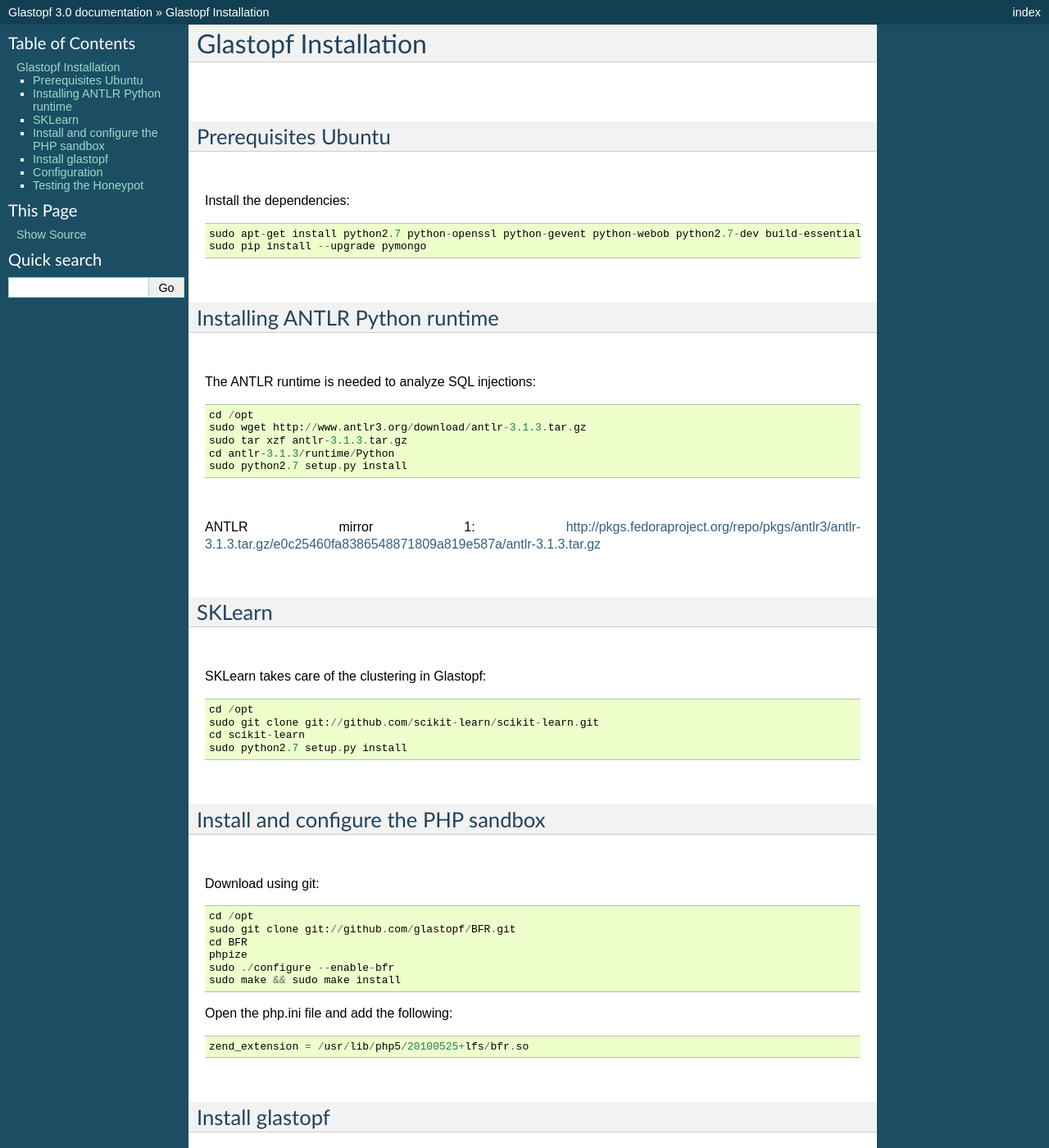
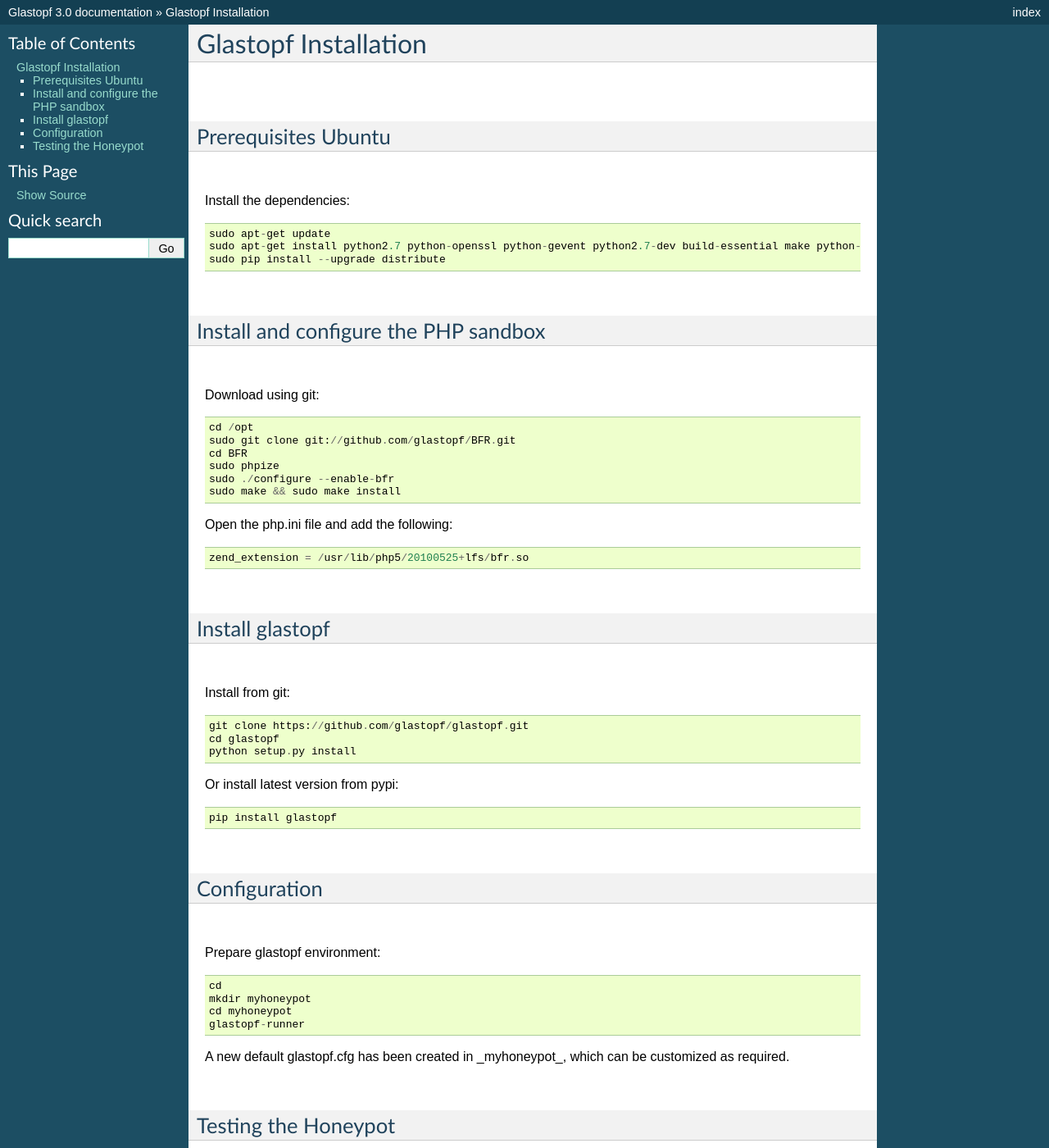
Before and after one commit to mushorg/glastopf, a Sphinx documentation site: the page built from docs/source/installation/installation_ubuntu.rst, in a window 1280 px wide and 1400 px high. Shown: the whole window at 82% size. Built offline with Sphinx 7.4.7, drawn with Linux system fonts in a browser that asks for light colours; formulas are drawn with MathJax 3; pages that are not in the unit, such as notebooks, are missing from menus.

Commit message:
removed unnecessary steps

```diff
--- a/docs/source/installation/installation_ubuntu.rst
+++ b/docs/source/installation/installation_ubuntu.rst
@@ -9,39 +9,9 @@
 
 Install the dependencies::
 
-    sudo apt-get install python2.7 python-openssl python-gevent python-webob python2.7-dev build-essential make python-chardet python-requests python-sqlalchemy python-lxml python-beautifulsoup mongodb python-pip python-dev python-numpy python-setuptools python-numpy-dev python-scipy libatlas-dev g++ git php5 php5-dev
-    sudo pip install --upgrade pymongo
-|
-
-Installing ANTLR Python runtime
-================================
-|
-
-The ANTLR runtime is needed to analyze SQL injections::
-
-    cd /opt
-    sudo wget http://www.antlr3.org/download/antlr-3.1.3.tar.gz
-    sudo tar xzf antlr-3.1.3.tar.gz
-    cd antlr-3.1.3/runtime/Python
-    sudo python2.7 setup.py install
-
-|
-
-ANTLR mirror 1: http://pkgs.fedoraproject.org/repo/pkgs/antlr3/antlr-3.1.3.tar.gz/e0c25460fa8386548871809a819e587a/antlr-3.1.3.tar.gz
-
-|
-
-SKLearn
-=======
-|
-
-SKLearn takes care of the clustering in Glastopf::
-
-    cd /opt
-    sudo git clone git://github.com/scikit-learn/scikit-learn.git
-    cd scikit-learn
-    sudo python2.7 setup.py install
-
+    sudo apt-get update
+    sudo apt-get install python2.7 python-openssl python-gevent python2.7-dev build-essential make python-chardet python-requests python-sqlalchemy python-lxml python-beautifulsoup mongodb python-pip python-dev python-numpy python-setuptools python-numpy-dev python-scipy libatlas-dev g++ git php5 php5-dev
+    sudo pip install --upgrade distribute
 |
 
 Install and configure the PHP sandbox
@@ -62,7 +32,6 @@
     zend_extension = /usr/lib/php5/20100525+lfs/bfr.so
 
 |
-
 
 Install glastopf
 ==================
```
Also changed, not shown: other parts of docs/source/installation/installation_ubuntu.rst (+1 -1 lines).
